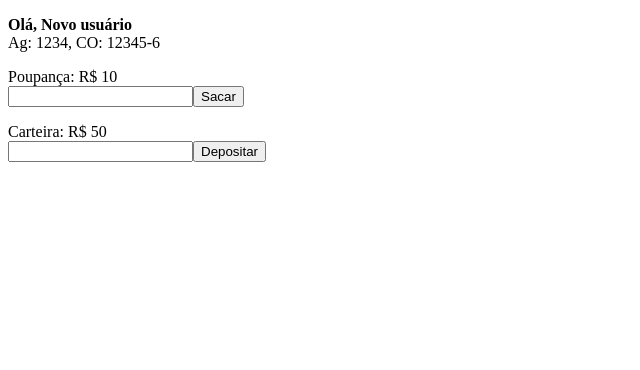
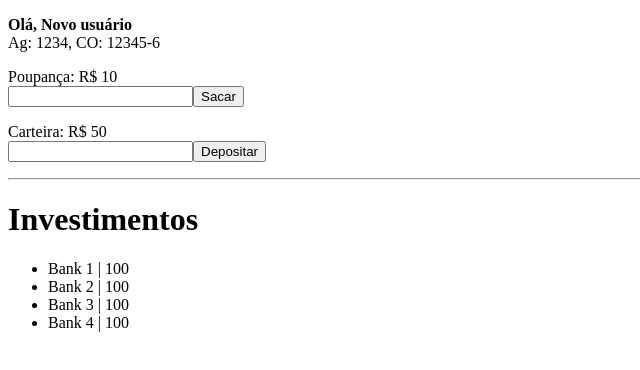
Before and after one commit to alessandroCidney/angular-unit-tests, an Angular app: page / in a window 1280 px wide. Shown: the top 370 px of the page, without its empty margins (0-640 px from the left). Built offline with nearby package versions, Linux system fonts and the light colour scheme.

Commit message:
Created investiments component

```diff
--- a/src/app/app.module.ts
+++ b/src/app/app.module.ts
@@ -4,11 +4,13 @@ import { BrowserModule } from '@angular/platform-browser';
 import { AppRoutingModule } from './app-routing.module';
 import { AppComponent } from './app.component';
 import { BankingComponent } from './shared/banking/banking.component';
+import { ListComponent } from './shared/investiments/list/list.component';
 
 @NgModule({
   declarations: [
     AppComponent,
-    BankingComponent
+    BankingComponent,
+    ListComponent,
   ],
   imports: [
     BrowserModule,
--- a/src/app/shared/banking/banking.component.html
+++ b/src/app/shared/banking/banking.component.html
@@ -21,3 +21,5 @@
   <input id="input-depositar" type="text" #depositar>
   <button id="depositar" (click)="setDepositar(depositar.value)">Depositar</button>
 </p>
+
+<app-list />
--- /dev/null
+++ b/src/app/shared/investiments/list/list.component.html
@@ -0,0 +1,8 @@
+<hr>
+<h1>Investimentos</h1>
+
+<ul>
+  <li *ngFor="let investiment of investiments">
+    {{ investiment.name }} | {{ investiment.value }}
+  </li>
+</ul>
--- /dev/null
+++ b/src/app/shared/investiments/list/list.component.ts
@@ -0,0 +1,28 @@
+import { Component } from '@angular/core';
+import { Investiments } from '../model/investiments'
+
+@Component({
+  selector: 'app-list',
+  templateUrl: './list.component.html',
+  styleUrls: ['./list.component.scss']
+})
+export class ListComponent {
+  public investiments: Array<Investiments> = [
+    {
+      name: 'Bank 1',
+      value: 100
+    },
+    {
+      name: 'Bank 2',
+      value: 100
+    },
+    {
+      name: 'Bank 3',
+      value: 100
+    },
+    {
+      name: 'Bank 4',
+      value: 100
+    },
+  ]
+}
--- /dev/null
+++ b/src/app/shared/investiments/model/investiments.ts
@@ -0,0 +1,4 @@
+export interface Investiments {
+  name: string
+  value: number
+}
```
Also changed, not shown: src/app/shared/investiments/list/list.component.scss (added), 2 other files (tests, documents, lock files or other folders).
